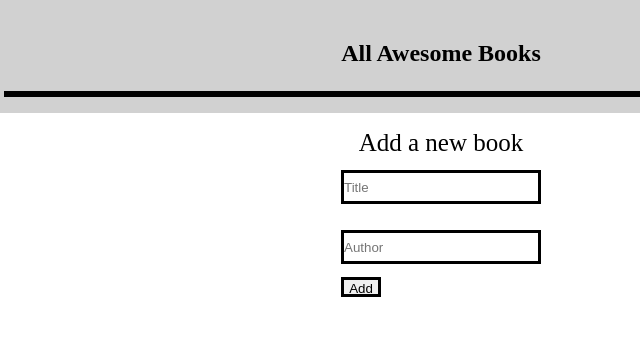
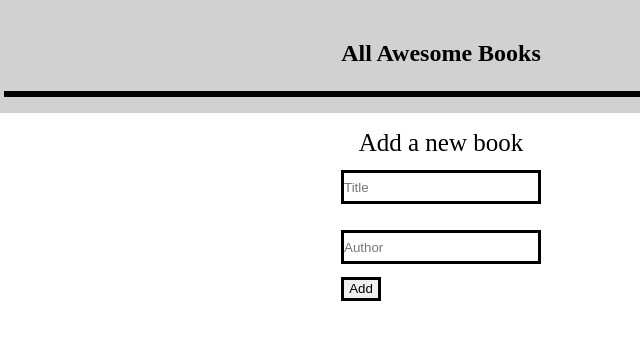
Before and after one commit to julzedz/Awesome-Books, a website: page index.html in a window 1280 px wide. Shown: the full height of the page, 199-839 px from the left. Drawn offline with Linux system fonts and the light colour scheme.

Commit message:
Update style.css

```diff
--- a/style.css
+++ b/style.css
@@ -64,7 +64,7 @@
 }
 
 .add-btn {
-  margin: 0 1em;
+  margin: auto 1em;
   padding: 0.1em;
   width: 40px;
   border: 3px solid black;
```
